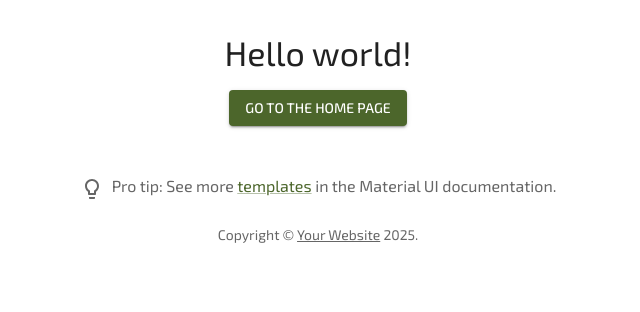
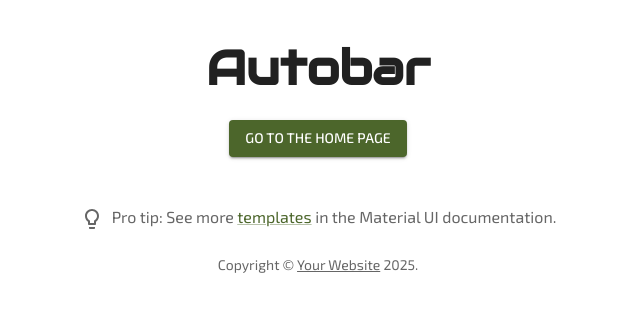
Before and after one commit to Hlanden/autobar, a Next.js app in the folder app/: page / in a window 1280 px wide. Shown: the top 312 px of the page, without its empty margins (322-962 px from the left). Built offline with nearby package versions, Linux system fonts and the light colour scheme; what @mui/material-nextjs would draw is missing.

Commit message:
Small change to test PR (#2)

```diff
--- a/app/src/app/page.tsx
+++ b/app/src/app/page.tsx
@@ -19,8 +19,8 @@
           alignItems: "center",
         }}
       >
-        <Typography variant="h4" component="h1" sx={{ mb: 2 }}>
-          Hello world!
+        <Typography variant="h1" component="h1" sx={{ mb: 2 }}>
+          Autobar
         </Typography>
         <Box sx={{ maxWidth: "sm" }}>
           <Button variant="contained" component={NextLink} href="/">
```
Also changed, not shown: 1 other file (tests, documents, lock files or other folders).
